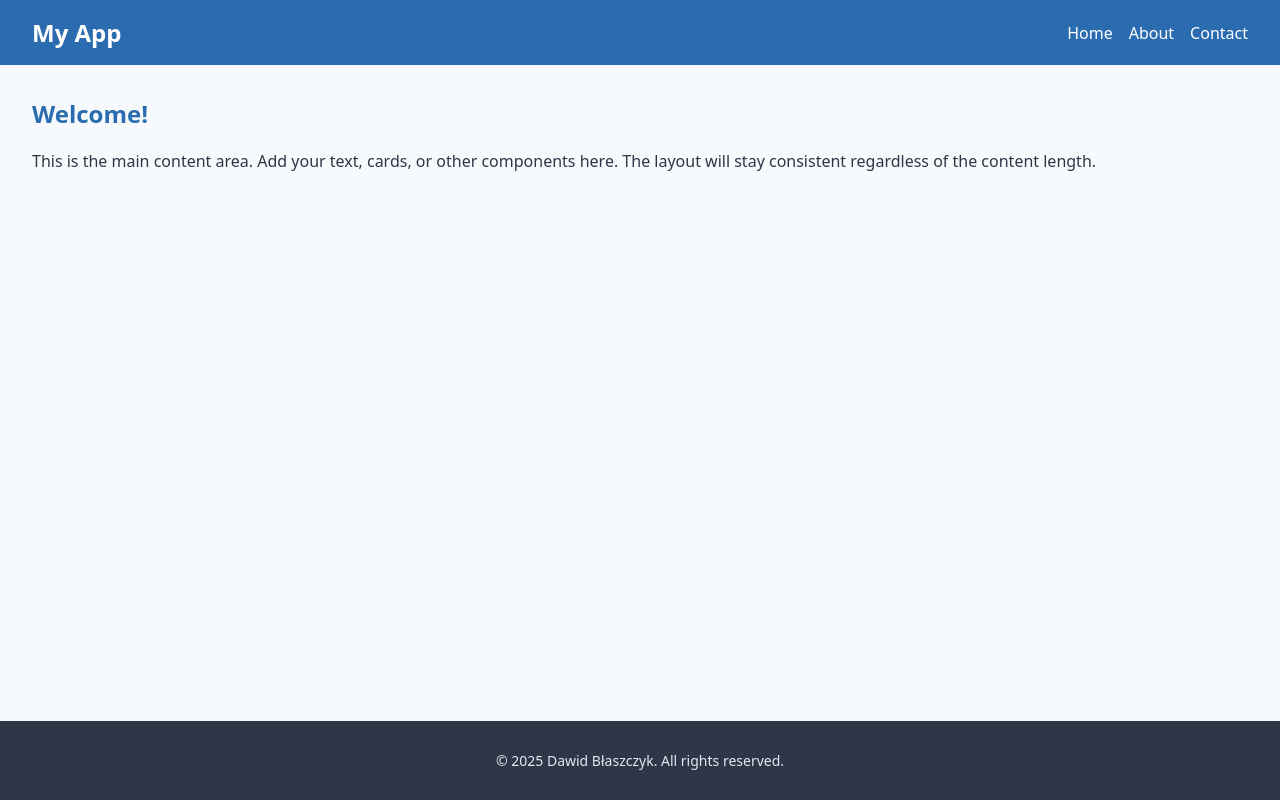
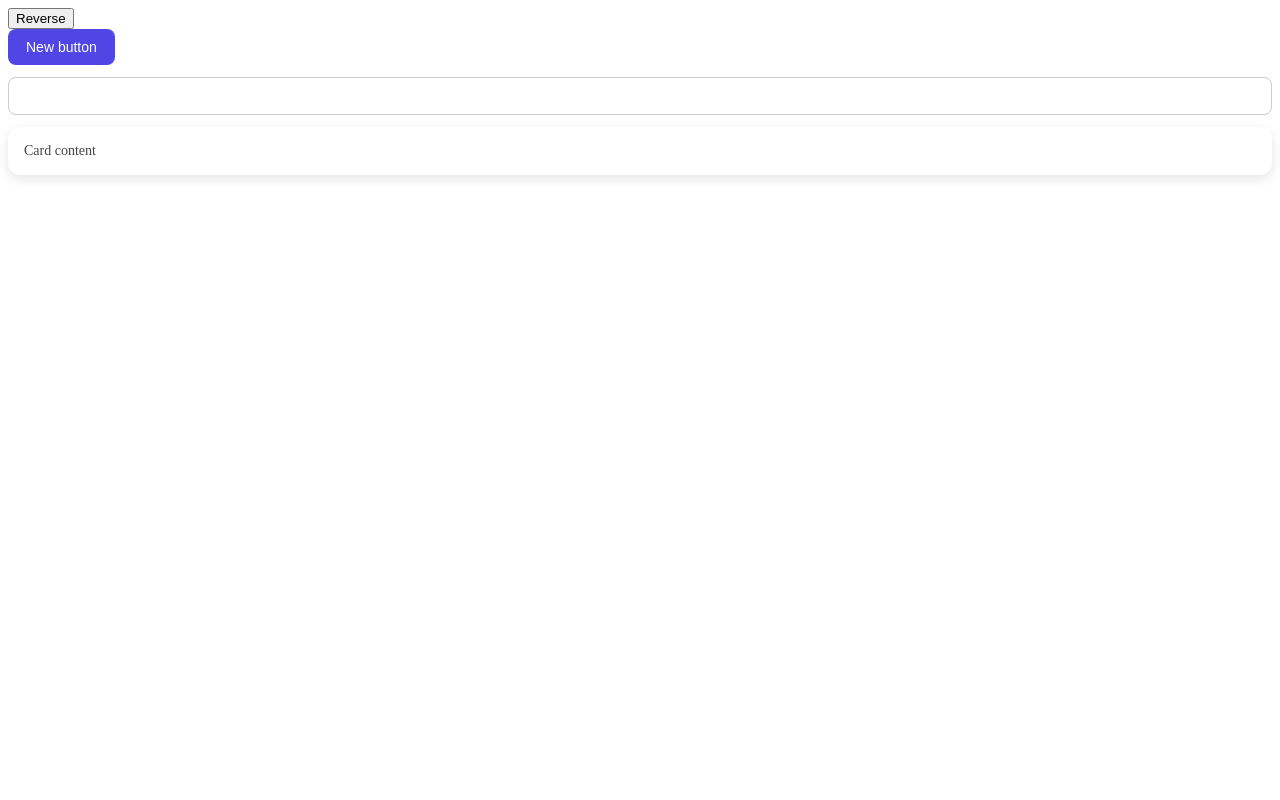
Before and after one commit to Skiperpol/react-master-roadmap, a React (Vite) app in the folder react-and-ecosystem/jsx-drills/playground/: page / in a window 1280 px wide. Built offline with nearby package versions, Linux system fonts and the light colour scheme.

Commit message:
feat(08-advanced-jsx): add solution for 03-array-of-components

```diff
--- /dev/null
+++ b/react-and-ecosystem/jsx-drills/playground/src/exercises/08-advanced-jsx/03-array-of-components/solution/App.tsx
@@ -0,0 +1,29 @@
+import { useState, type ReactNode } from "react";
+import Button from "./components/ButtonComponent";
+import Input from "./components/InputComponent";
+import Card from "./components/CardComponent";
+
+const App = () => {
+  const JSXComponents: { key: string; node: ReactNode }[] = [
+    { key: "btn", node: <Button>New button</Button> },
+    {
+      key: "input",
+      node: <Input onChange={() => console.log("changed")} />,
+    },
+    { key: "card", node: <Card>Card content</Card> },
+  ];
+
+  const [order, setOrder] = useState([0, 1, 2]);
+
+  return (
+    <div>
+      <button onClick={() => setOrder([...order].reverse())}>Reverse</button>
+      {order.map((i) => {
+        const { key, node } = JSXComponents[i];
+        return <div key={key}>{node}</div>;
+      })}
+    </div>
+  );
+};
+
+export default App;
--- /dev/null
+++ b/react-and-ecosystem/jsx-drills/playground/src/exercises/08-advanced-jsx/03-array-of-components/solution/components/ButtonComponent.tsx
@@ -0,0 +1,18 @@
+import React from "react";
+import "./components.css";
+
+type ButtonProps = {
+  children: React.ReactNode;
+  onClick?: React.MouseEventHandler<HTMLButtonElement>;
+  type?: "button" | "submit" | "reset";
+};
+
+ const Button = ({ children, onClick, type = "button" }: ButtonProps) => {
+  return (
+    <button className="btn" type={type} onClick={onClick}>
+      {children}
+    </button>
+  );
+}
+
+export default Button
--- /dev/null
+++ b/react-and-ecosystem/jsx-drills/playground/src/exercises/08-advanced-jsx/03-array-of-components/solution/components/CardComponent.tsx
@@ -0,0 +1,18 @@
+import type { ReactNode } from "react";
+import "./components.css";
+
+type CardProp = {
+    title?: string;
+    children: ReactNode;
+}
+
+const Card = ({ title, children }: CardProp) => {
+  return (
+    <div className="card">
+      {title && <h3 className="card-title">{title}</h3>}
+      <div className="card-content">{children}</div>
+    </div>
+  );
+}
+
+export default Card
--- /dev/null
+++ b/react-and-ecosystem/jsx-drills/playground/src/exercises/08-advanced-jsx/03-array-of-components/solution/components/InputComponent.tsx
@@ -0,0 +1,33 @@
+import React from "react";
+import "./components.css";
+
+type InputProps = {
+  label?: string;
+  value?: string;
+  onChange: (event: React.ChangeEvent<HTMLInputElement>) => void;
+  type?: string;
+  placeholder?: string;
+};
+
+const Input = ({
+  label,
+  value,
+  onChange,
+  type = "text",
+  placeholder,
+}: InputProps) => {
+  return (
+    <div className="input-group">
+      {label && <label className="input-label">{label}</label>}
+      <input
+        className="input"
+        type={type}
+        value={value}
+        onChange={onChange}
+        placeholder={placeholder}
+      />
+    </div>
+  );
+};
+
+export default Input;
--- /dev/null
+++ b/react-and-ecosystem/jsx-drills/playground/src/exercises/08-advanced-jsx/03-array-of-components/solution/components/components.css
@@ -0,0 +1,64 @@
+.card {
+    background: #fff;
+    border-radius: 12px;
+    box-shadow: 0 4px 12px rgba(0,0,0,0.1);
+    padding: 16px;
+    margin: 12px 0;
+    transition: transform 0.2s ease;
+  }
+  .card:hover {
+    transform: translateY(-2px);
+  }
+  .card-title {
+    margin: 0 0 12px;
+    font-size: 18px;
+    font-weight: 600;
+  }
+  .card-content {
+    font-size: 14px;
+    color: #444;
+  }
+
+  .btn {
+    background: #4f46e5;
+    color: #fff;
+    font-size: 14px;
+    font-weight: 500;
+    padding: 10px 18px;
+    border: none;
+    border-radius: 8px;
+    cursor: pointer;
+    transition: background 0.2s ease, transform 0.1s ease;
+  }
+  .btn:hover {
+    background: #4338ca;
+  }
+  .btn:active {
+    transform: scale(0.97);
+  }
+  .btn:disabled {
+    background: #aaa;
+    cursor: not-allowed;
+  }
+
+  .input-group {
+    display: flex;
+    flex-direction: column;
+    margin: 12px 0;
+  }
+  .input-label {
+    font-size: 14px;
+    margin-bottom: 6px;
+    color: #333;
+  }
+  .input {
+    padding: 10px 14px;
+    border: 1px solid #ccc;
+    border-radius: 8px;
+    font-size: 14px;
+    transition: border-color 0.2s ease;
+  }
+  .input:focus {
+    border-color: #4f46e5;
+    outline: none;
+  }
--- a/react-and-ecosystem/jsx-drills/playground/src/main.tsx
+++ b/react-and-ecosystem/jsx-drills/playground/src/main.tsx
@@ -1,9 +1,9 @@
 import { StrictMode } from 'react'
 import { createRoot } from 'react-dom/client'
-import Content from './exercises/08-advanced-jsx/02-layout-with-children/solution/Content'
+import App from './exercises/08-advanced-jsx/03-array-of-components/solution/App'
 
 createRoot(document.getElementById('root')!).render(
   <StrictMode>
-    <Content/>
+    <App/>
   </StrictMode>,
 )
```
